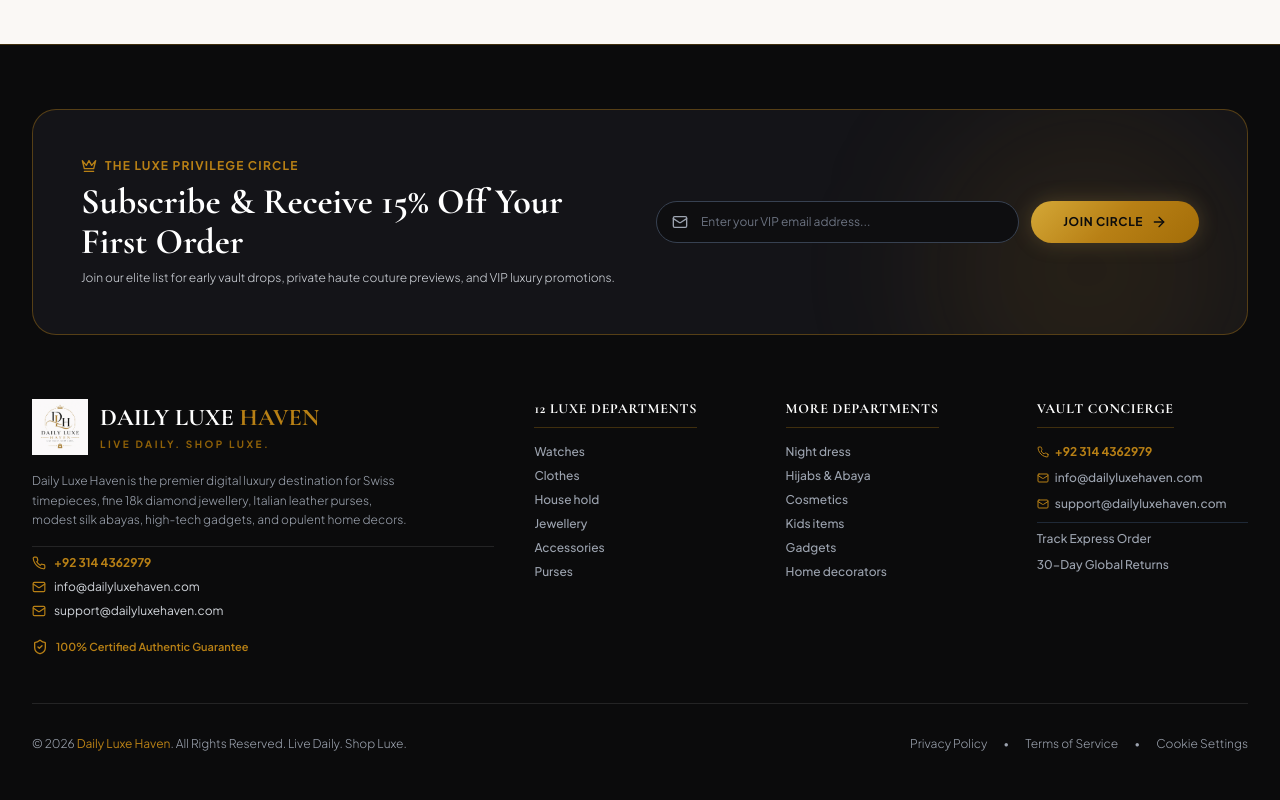
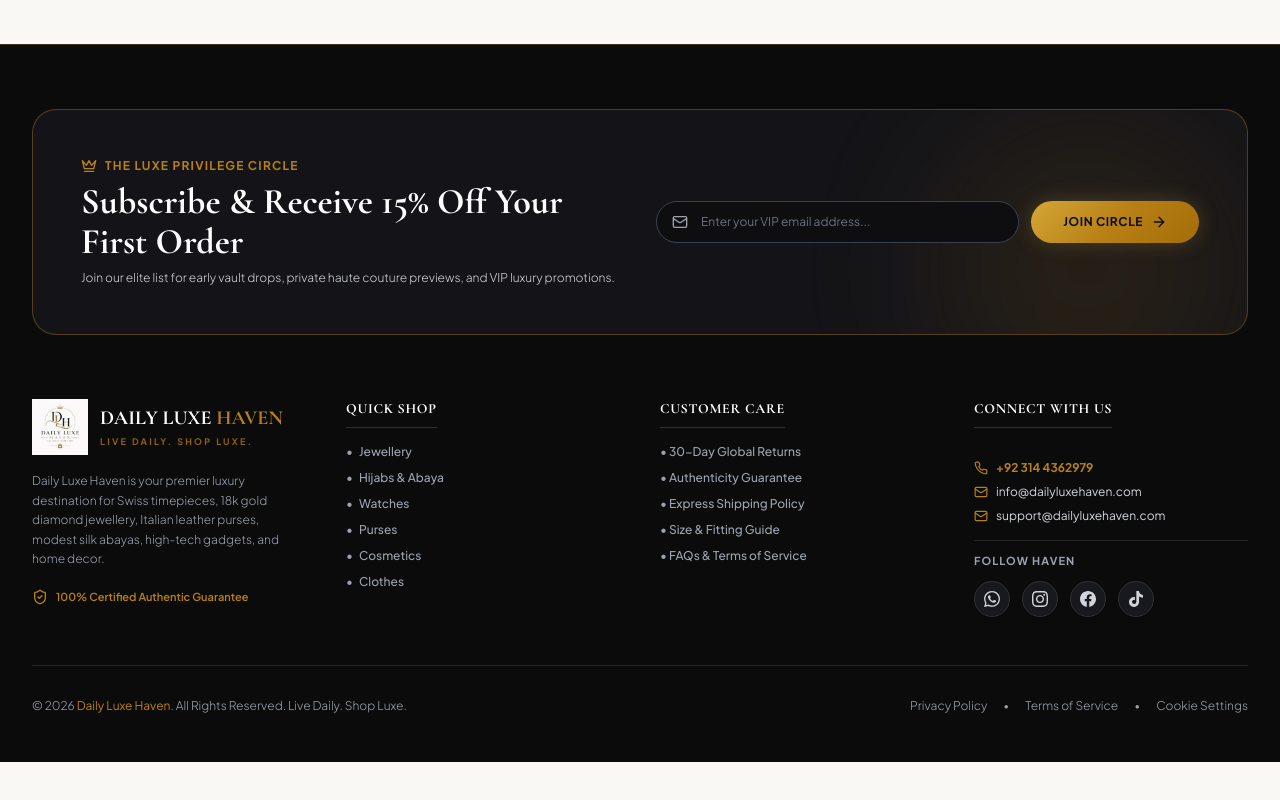
Before and after one commit to hannan-bhatti/dailyluxehaven, a React (Vite) app: page / in a window 1280 px wide. Shown: the part 7243-8043 px from the top of the page. After the commit the page ends 8005 px from the top, so only its background shows below. Built offline with nearby package versions, Linux system fonts and the light colour scheme.

Commit message:
Update footer columns and add Facebook, Instagram, WhatsApp, TikTok social icons

```diff
--- a/src/components/Footer.jsx
+++ b/src/components/Footer.jsx
@@ -1,5 +1,5 @@
 import React, { useState } from 'react';
-import { Mail, Phone, ArrowRight, ShieldCheck, Sparkles, Heart, Crown } from 'lucide-react';
+import { Mail, Phone, ArrowRight, ShieldCheck, Sparkles, Crown } from 'lucide-react';
 import { CATEGORIES } from '../data/categories';
 
 export default function Footer({ onSelectCategory, onShowToast }) {
@@ -70,116 +70,152 @@
         </div>
 
         {/* Main Footer Columns */}
-        <div className="grid grid-cols-1 md:grid-cols-2 lg:grid-cols-5 gap-10 pb-12 border-b border-white/10 text-xs">
+        <div className="grid grid-cols-1 md:grid-cols-2 lg:grid-cols-4 gap-10 pb-12 border-b border-white/10 text-xs">
 
-          {/* Brand Info */}
-          <div className="lg:col-span-2 space-y-4">
+          {/* Brand Summary */}
+          <div className="space-y-4">
             <div className="flex items-center gap-3">
               <img src="/logo.png" alt="Daily Luxe Haven Logo" className="h-14 w-auto" />
               <div>
-                <span className="font-serif text-2xl font-bold text-white">DAILY LUXE </span>
-                <span className="font-serif text-2xl font-bold text-luxe-gold">HAVEN</span>
-                <p className="text-[10px] tracking-[0.25em] text-luxe-gold-dark font-bold uppercase mt-0.5">
+                <span className="font-serif text-xl font-bold text-white">DAILY LUXE </span>
+                <span className="font-serif text-xl font-bold text-luxe-gold">HAVEN</span>
+                <p className="text-[9px] tracking-[0.25em] text-luxe-gold-dark font-bold uppercase mt-0.5">
                   LIVE DAILY. SHOP LUXE.
                 </p>
               </div>
             </div>
-            <p className="text-gray-400 text-xs font-light leading-relaxed max-w-sm">
-              Daily Luxe Haven is the premier digital luxury destination for Swiss timepieces, fine 18k diamond jewellery, Italian leather purses, modest silk abayas, high-tech gadgets, and opulent home decors.
+            <p className="text-gray-400 text-xs font-light leading-relaxed">
+              Daily Luxe Haven is your premier luxury destination for Swiss timepieces, 18k gold diamond jewellery, Italian leather purses, modest silk abayas, high-tech gadgets, and home decor.
             </p>
-
-            {/* Direct Contact Links */}
-            <div className="space-y-2 pt-2 border-t border-white/10">
-              <a href="tel:+923144362979" className="flex items-center gap-2 text-luxe-gold font-bold hover:underline">
-                <Phone className="w-3.5 h-3.5" />
-                <span>+92 314 4362979</span>
-              </a>
-              <a href="mailto:info@dailyluxehaven.com" className="flex items-center gap-2 text-gray-300 hover:text-luxe-gold transition-colors">
-                <Mail className="w-3.5 h-3.5 text-luxe-gold" />
-                <span>info@dailyluxehaven.com</span>
-              </a>
-              <a href="mailto:support@dailyluxehaven.com" className="flex items-center gap-2 text-gray-300 hover:text-luxe-gold transition-colors">
-                <Mail className="w-3.5 h-3.5 text-luxe-gold" />
-                <span>support@dailyluxehaven.com</span>
-              </a>
-            </div>
-
             <div className="flex items-center gap-2 text-[11px] text-luxe-gold font-semibold pt-1">
               <ShieldCheck className="w-4 h-4" />
               <span>100% Certified Authentic Guarantee</span>
             </div>
           </div>
 
-          {/* 12 Categories List */}
+          {/* Quick Shop Collections */}
           <div>
             <h4 className="font-serif text-sm font-bold text-white uppercase tracking-wider mb-4 border-b border-luxe-gold/30 pb-2 inline-block">
-              12 Luxe Departments
+              Quick Shop
             </h4>
-            <ul className="space-y-2 text-gray-400 font-medium">
-              {CATEGORIES.slice(0, 6).map((cat) => (
+            <ul className="space-y-2.5 text-gray-400 font-medium">
+              {['jewellery', 'hijabs-abaya', 'watches', 'purses', 'cosmetics', 'clothes'].map((catId) => {
+                const cat = CATEGORIES.find(c => c.id === catId);
+                if (!cat) return null;
+                return (
                   <li key={cat.id}>
                     <button
                       onClick={() => {
                         onSelectCategory(cat.id);
                         window.scrollTo({ top: 600, behavior: 'smooth' });
                       }}
-                    className="hover:text-luxe-gold transition-colors"
+                      className="hover:text-luxe-gold transition-colors flex items-center gap-1.5"
                     >
-                    {cat.name}
+                      <span>•</span>
+                      <span>{cat.name}</span>
                     </button>
                   </li>
-              ))}
+                );
+              })}
             </ul>
           </div>
 
+          {/* Customer Care */}
           <div>
             <h4 className="font-serif text-sm font-bold text-white uppercase tracking-wider mb-4 border-b border-luxe-gold/30 pb-2 inline-block">
-              More Departments
+              Customer Care
             </h4>
-            <ul className="space-y-2 text-gray-400 font-medium">
-              {CATEGORIES.slice(6, 12).map((cat) => (
-                <li key={cat.id}>
-                  <button
-                    onClick={() => {
-                      onSelectCategory(cat.id);
-                      window.scrollTo({ top: 600, behavior: 'smooth' });
-                    }}
-                    className="hover:text-luxe-gold transition-colors"
-                  >
-                    {cat.name}
-                  </button>
-                </li>
-              ))}
+            <ul className="space-y-2.5 text-gray-400 font-medium">
+              <li><a href="#catalog" className="hover:text-luxe-gold transition-colors">• 30-Day Global Returns</a></li>
+              <li><a href="#catalog" className="hover:text-luxe-gold transition-colors">• Authenticity Guarantee</a></li>
+              <li><a href="#catalog" className="hover:text-luxe-gold transition-colors">• Express Shipping Policy</a></li>
+              <li><a href="#catalog" className="hover:text-luxe-gold transition-colors">• Size & Fitting Guide</a></li>
+              <li><a href="#catalog" className="hover:text-luxe-gold transition-colors">• FAQs & Terms of Service</a></li>
             </ul>
           </div>
 
-          {/* Customer Service */}
-          <div>
+          {/* Connect With Us & Social Icons */}
+          <div className="space-y-4">
             <h4 className="font-serif text-sm font-bold text-white uppercase tracking-wider mb-4 border-b border-luxe-gold/30 pb-2 inline-block">
-              Vault Concierge
+              Connect With Us
             </h4>
-            <ul className="space-y-2.5 text-gray-400 font-medium">
-              <li>
-                <a href="tel:+923144362979" className="flex items-center gap-1.5 text-luxe-gold font-bold hover:underline">
-                  <Phone className="w-3 h-3" />
+
+            <div className="space-y-2 text-gray-300">
+              <a href="tel:+923144362979" className="flex items-center gap-2 text-luxe-gold font-bold hover:underline">
+                <Phone className="w-3.5 h-3.5" />
                 <span>+92 314 4362979</span>
               </a>
-              </li>
-              <li>
-                <a href="mailto:info@dailyluxehaven.com" className="flex items-center gap-1.5 hover:text-luxe-gold transition-colors">
-                  <Mail className="w-3 h-3 text-luxe-gold" />
+              <a href="mailto:info@dailyluxehaven.com" className="flex items-center gap-2 hover:text-luxe-gold transition-colors">
+                <Mail className="w-3.5 h-3.5 text-luxe-gold" />
                 <span>info@dailyluxehaven.com</span>
               </a>
-              </li>
-              <li>
-                <a href="mailto:support@dailyluxehaven.com" className="flex items-center gap-1.5 hover:text-luxe-gold transition-colors">
-                  <Mail className="w-3 h-3 text-luxe-gold" />
+              <a href="mailto:support@dailyluxehaven.com" className="flex items-center gap-2 hover:text-luxe-gold transition-colors">
+                <Mail className="w-3.5 h-3.5 text-luxe-gold" />
                 <span>support@dailyluxehaven.com</span>
               </a>
-              </li>
-              <li className="pt-2 border-t border-gray-800"><a href="#catalog" className="hover:text-luxe-gold transition-colors">Track Express Order</a></li>
-              <li><a href="#catalog" className="hover:text-luxe-gold transition-colors">30-Day Global Returns</a></li>
-            </ul>
+            </div>
+
+            {/* Social Media Links & Icons */}
+            <div className="pt-3 border-t border-white/10">
+              <span className="text-[11px] font-bold text-gray-400 uppercase tracking-widest block mb-3">
+                Follow Haven
+              </span>
+              <div className="flex items-center gap-3">
+
+                {/* WhatsApp */}
+                <a
+                  href="https://wa.me/923144362979"
+                  target="_blank"
+                  rel="noopener noreferrer"
+                  className="w-9 h-9 rounded-full bg-[#18181F] border border-[#333] flex items-center justify-center text-gray-300 hover:text-luxe-black hover:bg-luxe-gold hover:border-luxe-gold transition-all duration-300 transform hover:scale-110 shadow"
+                  title="WhatsApp Concierge"
+                >
+                  <svg className="w-4 h-4 fill-current" viewBox="0 0 24 24">
+                    <path d="M.057 24l1.687-6.163c-1.041-1.804-1.588-3.849-1.587-5.946.003-6.556 5.338-11.891 11.893-11.891 3.181.001 6.167 1.24 8.413 3.488 2.245 2.248 3.481 5.236 3.48 8.414-.003 6.557-5.338 11.892-11.893 11.892-1.99-.001-3.951-.5-5.688-1.448l-6.305 1.654zm6.597-3.807c1.676.995 3.276 1.591 5.392 1.592 5.448 0 9.886-4.434 9.889-9.885.002-5.462-4.415-9.89-9.881-9.892-5.452 0-9.887 4.434-9.889 9.884-.001 2.225.651 3.891 1.746 5.634l-.999 3.648 3.742-.981zm11.387-5.464c-.074-.124-.272-.198-.57-.347-.297-.149-1.758-.868-2.031-.967-.272-.099-.47-.149-.669.149-.198.297-.768.967-.941 1.165-.173.198-.347.223-.644.074-.297-.149-1.255-.462-2.39-1.475-.883-.788-1.48-1.761-1.653-2.059-.173-.297-.018-.458.13-.606.134-.133.297-.347.446-.521.151-.172.2-.296.3-.495.099-.198.05-.372-.025-.521-.075-.148-.669-1.611-.916-2.206-.242-.579-.487-.501-.669-.51l-.57-.01c-.198 0-.52.074-.792.372s-1.04 1.016-1.04 2.479 1.065 2.876 1.213 3.074c.149.198 2.095 3.2 5.076 4.487.709.306 1.263.489 1.694.626.712.226 1.36.194 1.872.118.571-.085 1.758-.719 2.006-1.413.248-.695.248-1.29.173-1.414z"/>
+                  </svg>
+                </a>
+
+                {/* Instagram */}
+                <a
+                  href="https://instagram.com/dailyluxehaven"
+                  target="_blank"
+                  rel="noopener noreferrer"
+                  className="w-9 h-9 rounded-full bg-[#18181F] border border-[#333] flex items-center justify-center text-gray-300 hover:text-luxe-black hover:bg-luxe-gold hover:border-luxe-gold transition-all duration-300 transform hover:scale-110 shadow"
+                  title="Instagram"
+                >
+                  <svg className="w-4 h-4 fill-current" viewBox="0 0 24 24">
+                    <path d="M12 2.163c3.204 0 3.584.012 4.85.07 3.252.148 4.771 1.691 4.919 4.919.058 1.265.069 1.645.069 4.849 0 3.205-.012 3.584-.069 4.849-.149 3.225-1.664 4.771-4.919 4.919-1.266.058-1.644.07-4.85.07-3.204 0-3.584-.012-4.849-.07-3.26-.149-4.771-1.699-4.919-4.92-.058-1.265-.07-1.644-.07-4.849 0-3.204.013-3.583.07-4.849.149-3.227 1.664-4.771 4.919-4.919 1.266-.057 1.645-.069 4.849-.069zm0-2.163c-3.259 0-3.667.014-4.947.072-4.358.2-6.78 2.618-6.98 6.98-.059 1.281-.073 1.689-.073 4.948 0 3.259.014 3.668.072 4.948.2 4.358 2.618 6.78 6.98 6.98 1.281.058 1.689.072 4.948.072 3.259 0 3.668-.014 4.948-.072 4.354-.2 6.782-2.618 6.979-6.98.059-1.28.073-1.689.073-4.948 0-3.259-.014-3.667-.072-4.947-.196-4.354-2.617-6.78-6.979-6.98-1.281-.059-1.69-.073-4.949-.073zm0 5.838c-3.403 0-6.162 2.759-6.162 6.162s2.759 6.163 6.162 6.163 6.162-2.759 6.162-6.163c0-3.403-2.759-6.162-6.162-6.162zm0 10.162c-2.209 0-4-1.79-4-4 0-2.209 1.791-4 4-4s4 1.791 4 4c0 2.21-1.791 4-4 4zm6.406-11.845c-.796 0-1.441.645-1.441 1.44s.645 1.44 1.441 1.44c.795 0 1.439-.645 1.439-1.44s-.644-1.44-1.439-1.44z"/>
+                  </svg>
+                </a>
+
+                {/* Facebook */}
+                <a
+                  href="https://facebook.com/dailyluxehaven"
+                  target="_blank"
+                  rel="noopener noreferrer"
+                  className="w-9 h-9 rounded-full bg-[#18181F] border border-[#333] flex items-center justify-center text-gray-300 hover:text-luxe-black hover:bg-luxe-gold hover:border-luxe-gold transition-all duration-300 transform hover:scale-110 shadow"
+                  title="Facebook"
+                >
+                  <svg className="w-4 h-4 fill-current" viewBox="0 0 24 24">
+                    <path d="M24 12.073c0-6.627-5.373-12-12-12s-12 5.373-12 12c0 5.99 4.388 10.954 10.125 11.854v-8.385H7.078v-3.47h3.047V9.43c0-3.007 1.792-4.669 4.533-4.669 1.312 0 2.686.235 2.686.235v2.953H15.83c-1.491 0-1.956.925-1.956 1.874v2.25h3.328l-.532 3.47h-2.796v8.385C19.612 23.027 24 18.062 24 12.073z"/>
+                  </svg>
+                </a>
+
+                {/* TikTok */}
+                <a
+                  href="https://tiktok.com/@dailyluxehaven"
+                  target="_blank"
+                  rel="noopener noreferrer"
+                  className="w-9 h-9 rounded-full bg-[#18181F] border border-[#333] flex items-center justify-center text-gray-300 hover:text-luxe-black hover:bg-luxe-gold hover:border-luxe-gold transition-all duration-300 transform hover:scale-110 shadow"
+                  title="TikTok"
+                >
+                  <svg className="w-4 h-4 fill-current" viewBox="0 0 24 24">
+                    <path d="M12.525.02c1.31-.02 2.61-.01 3.91-.02.08 1.53.63 3.09 1.75 4.17 1.12 1.11 2.7 1.62 4.24 1.79v4.03c-1.44-.05-2.89-.35-4.2-.97-.57-.26-1.1-.59-1.62-.93-.01 2.92.01 5.84-.02 8.75-.08 1.4-.54 2.79-1.35 3.94-1.31 1.92-3.58 3.17-5.91 3.21-1.43.08-2.86-.31-4.08-1.03-2.02-1.19-3.44-3.37-3.65-5.71-.02-.5-.03-1-.01-1.49.18-1.9 1.12-3.72 2.58-4.96 1.66-1.44 3.98-2.13 6.15-1.72.02 1.48-.04 2.96-.04 4.44-.99-.32-2.15-.23-3.02.37-.82.57-1.31 1.53-1.28 2.53.02 1.01.55 1.97 1.39 2.51.98.63 2.27.7 3.32.22 1.05-.48 1.79-1.55 1.84-2.72.03-3.38.01-6.76.02-10.14z"/>
+                  </svg>
+                </a>
+
+              </div>
+            </div>
           </div>
 
         </div>
```
Lines whose indentation alone changed are shown as unchanged.
